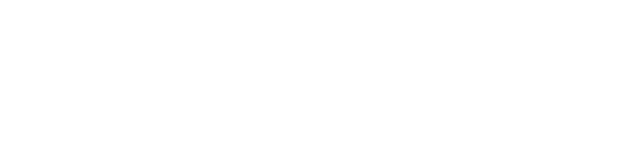
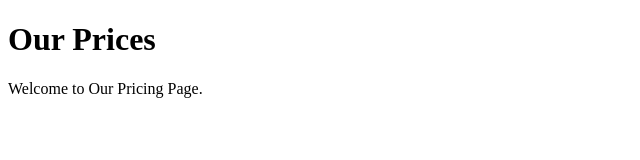
Before and after one commit to peter-algo/campusbites, a plain HTML site: page prices.html in a window 1280 px wide. Shown: the whole page, without its empty margins (0-640 px from the left). Drawn offline with Linux system fonts and the light colour scheme.

Commit message:
Initial commit

```diff
--- a/prices.html
+++ b/prices.html
@@ -3,3 +3,10 @@
 <head>
 <title>Our Prices</title>
 <link rel="stylesheet" href="style.css">
+<link rel="stylesheet" href="style.css">
+</head>
+<body>
+<h1>Our Prices</h1>
+<p>Welcome to Our Pricing Page.</p>
+</body>
+</html>
```
Also changed, not shown: weekly.html (+1 -1 lines), mycredentials.txt (added), 1 other file.
